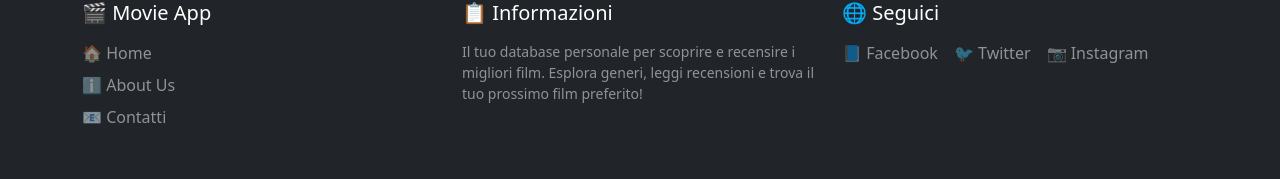
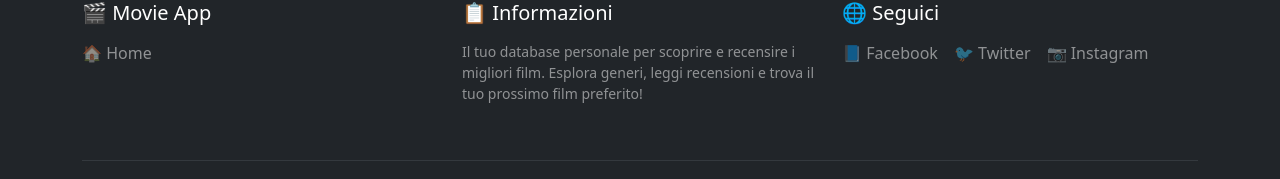
Before and after one commit to UmbertoCarbone/webapp-react, a React (Vite) app: page / in a window 1280 px wide. Shown: the part 199-378 px from the top of the page. Built offline with nearby package versions, Linux system fonts and the light colour scheme; no server answers.

Commit message:
Aggiungi Font Awesome come dipendenza e icon

```diff
--- a/components/Footer.jsx
+++ b/components/Footer.jsx
@@ -15,15 +15,15 @@ export default function Footer() {
                                 </Link>
                             </li>
                             <li className="mb-2">
-                                <Link to="/about" className="text-white-50 text-decoration-none">
+                              {/*   <Link to="/about" className="text-white-50 text-decoration-none">
                                     ℹ️ About Us
-                                </Link>
+                                </Link> */}
                             </li>
-                            <li className="mb-2">
+                            {/* <li className="mb-2">
                                 <Link to="/contact" className="text-white-50 text-decoration-none">
                                     📧 Contatti
                                 </Link>
-                            </li>
+                            </li> */}
                         </ul>
                     </div>
 
--- a/package.json
+++ b/package.json
@@ -10,6 +10,9 @@
     "preview": "vite preview"
   },
   "dependencies": {
+    "@fortawesome/fontawesome-svg-core": "^7.0.0",
+    "@fortawesome/free-solid-svg-icons": "^7.0.0",
+    "@fortawesome/react-fontawesome": "^0.2.3",
     "bootstrap": "^5.3.7",
     "react": "^19.1.0",
     "react-dom": "^19.1.0",
```
Also changed, not shown: 1 other file (tests, documents, lock files or other folders).
